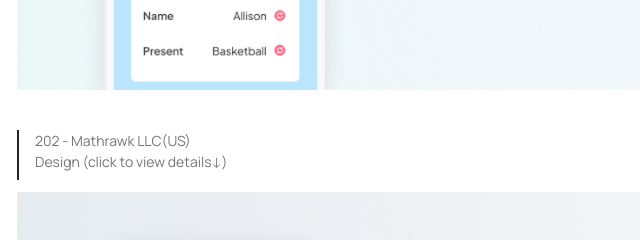
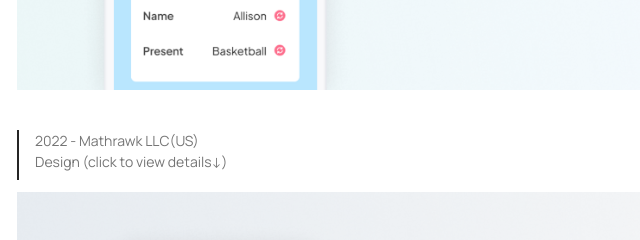
Before and after one commit to Runatkk/Runatkk.github.io, a plain HTML site: page index.html in a window 1280 px wide. Shown: the part 1980-2220 px from the top of the page, 143-783 px from the left. Drawn offline with nearby package versions, Linux system fonts and the light colour scheme.

Commit message:
minor change

```diff
--- a/index.html
+++ b/index.html
@@ -149,7 +149,7 @@
                <div class="w-[2px] h-[50px] bg-[#252525]"></div>                  <!-- テキスト -->
                <div>
                  <h2 class="text-[#757575] text-sm font-normal leading-normal @[480px]:text-base @[480px]:font-normal @[480px]:leading-normal mb-4">
-                   202 - Mathrawk LLC(US)<br>Design (click to view details↓)
+                   2022 - Mathrawk LLC(US)<br>Design (click to view details↓)
                  </h2>
                </div>
              </div>
```
